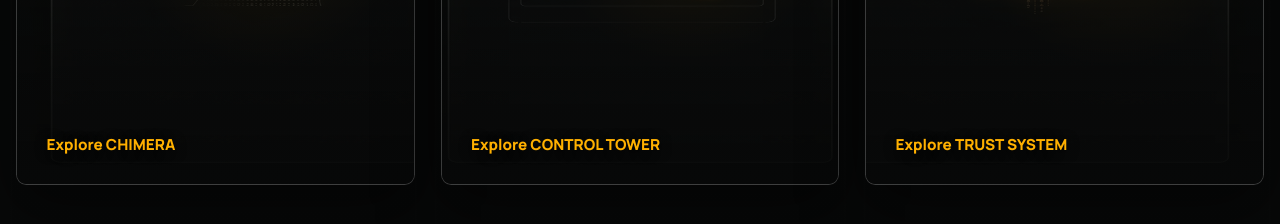
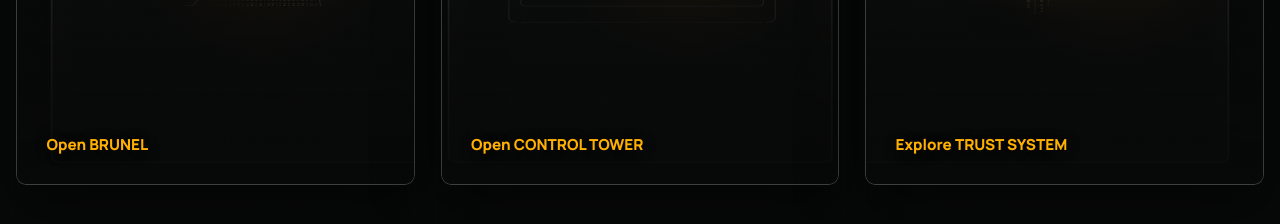
Before and after one commit to ArchePersona/webfront, a website: page index.html in a window 1280 px wide. Shown: the part 1280-1504 px from the top of the page. Drawn offline with Linux system fonts and the light colour scheme.

Commit message:
Point product cards to Brunel and Control Tower

```diff
--- a/index.html
+++ b/index.html
@@ -37,8 +37,8 @@
         <div class="section-overlay cards-overlay">
           <div class="section-heading"><h2 id="trust-title">Character + Consequence = Trust</h2><p>Character creates continuity. Consequence creates accountability. Together, they create trust.</p></div>
           <div class="card-grid">
-            <article id="chimera" class="info-card"><h3>CHIMERA</h3><p class="card-kicker">Character capability of ARCHEngine</p><p>Persistent identity, behavioral continuity, memory structure, and persona coherence over time.</p><a href="#chimera-page">Explore CHIMERA</a></article>
-            <article id="control-tower" class="info-card"><h3>CONTROL TOWER</h3><p class="card-kicker">Consequence capability of ARCHEngine</p><p>Operator oversight, action review, escalation, logging, and earned autonomy.</p><a href="#control-tower-page">Explore CONTROL TOWER</a></article>
+            <article id="chimera" class="info-card"><h3>CHIMERA</h3><p class="card-kicker">Character capability of ARCHEngine</p><p>Persistent identity, behavioral continuity, memory structure, and persona coherence over time.</p><a href="/brunel/disclaimer">Open BRUNEL</a></article>
+            <article id="control-tower" class="info-card"><h3>CONTROL TOWER</h3><p class="card-kicker">Consequence capability of ARCHEngine</p><p>Operator oversight, action review, escalation, logging, and earned autonomy.</p><a href="https://v-hold-1.onrender.com/dashboard" target="_blank" rel="noreferrer">Open CONTROL TOWER</a></article>
             <article id="trust-system" class="info-card"><h3>TRUST SYSTEM</h3><p class="card-kicker">CHIMERA + CONTROL TOWER</p><p>CHIMERA and CONTROL TOWER connect continuity and accountability into earned autonomy.</p><a href="#trust-system">Explore TRUST SYSTEM</a></article>
           </div>
         </div>
```
